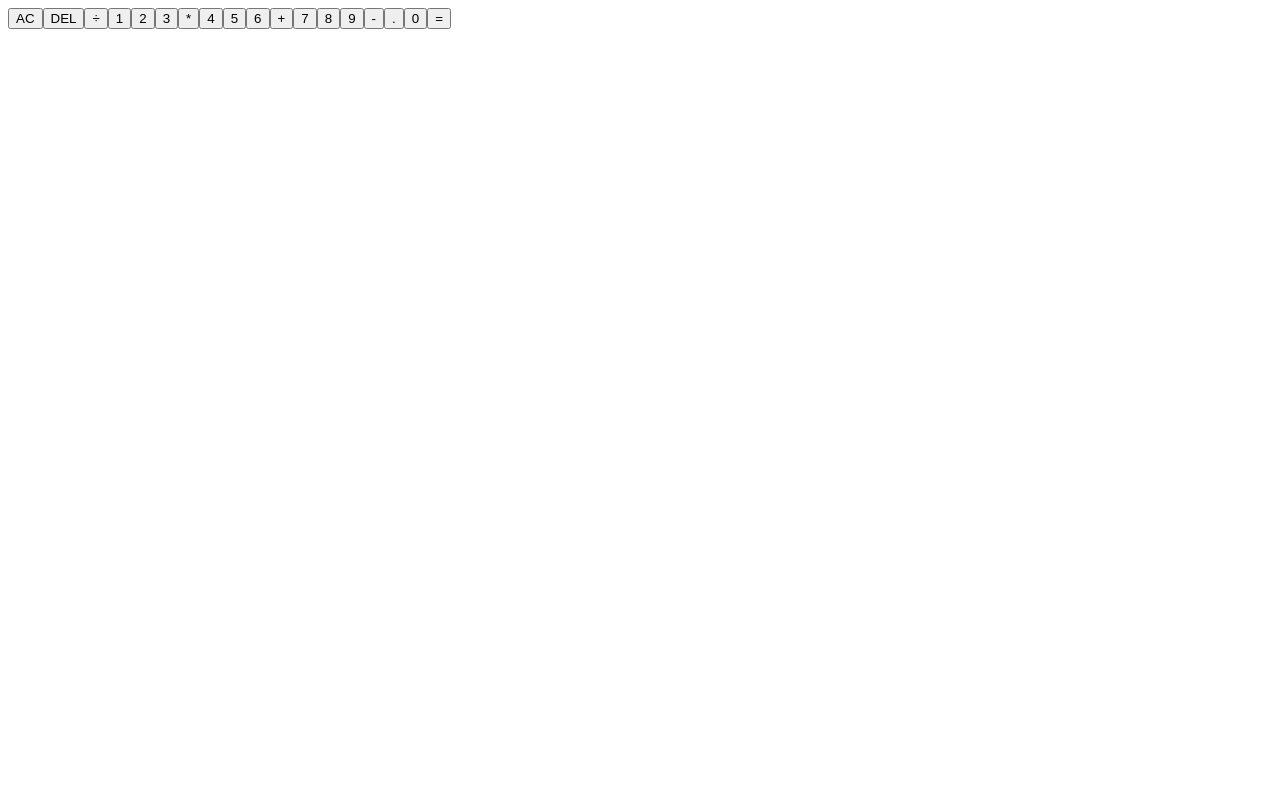
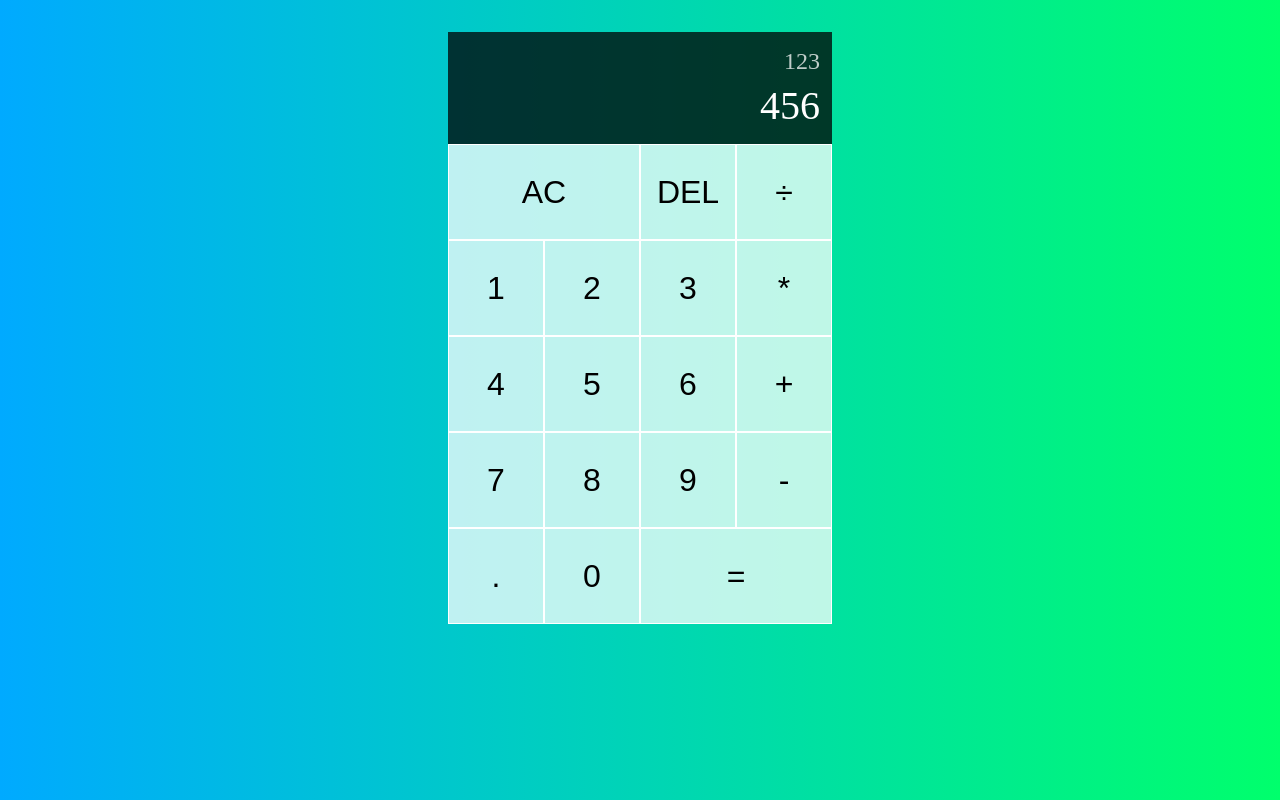
Before and after one commit to XiaoMaShawn/calculator-react, a React (Create React App) app in the folder calculator-react/: page / in a window 1280 px wide. Built offline with nearby package versions, Linux system fonts and the light colour scheme.

Commit message:
css style for calculator

```diff
--- a/calculator-react/src/App.css
+++ b/calculator-react/src/App.css
@@ -1,38 +1,59 @@
-.App {
-  text-align: center;
+*,
+*::before,
+*::after {
+  box-sizing: border-box;
 }
 
-.App-logo {
-  height: 40vmin;
-  pointer-events: none;
+body {
+  margin: 0;
+  background: linear-gradient(to right, #00AAFF, #00FF6C);
 }
 
-@media (prefers-reduced-motion: no-preference) {
-  .App-logo {
-    animation: App-logo-spin infinite 20s linear;
-  }
+.calculator-grid {
+  display: grid;
+  margin-top: 2rem;
+  justify-content: center;
+  grid-template-columns: repeat(4, 6rem);
+  grid-template-rows: minmax(7rem, auto) repeat(5, 6rem);
 }
 
-.App-header {
-  background-color: #282c34;
-  min-height: 100vh;
+.calculator-grid>button {
+  cursor: pointer;
+  font-size: 2rem;
+  border: 1px solid white;
+  outline: none;
+  background-color: rgba(255, 255, 255, .75);
+}
+
+.calculator-grid>button:hover,
+.calculator-grid>button:focus {
+  background-color: rgba(255, 255, 255, .9);
+
+}
+
+.span-two {
+  grid-column: span 2;
+}
+
+.output {
+  grid-column: 1 / -1;
+  background-color: rgba(0, 0, 0, .75);
   display: flex;
   flex-direction: column;
-  align-items: center;
-  justify-content: center;
-  font-size: calc(10px + 2vmin);
-  color: white;
+  align-items: flex-end;
+  justify-content: space-around;
+  padding: .75rem;
+  word-wrap: break-word;
+  word-break: break-all;
 }
 
-.App-link {
-  color: #61dafb;
+.output .previous-operand {
+  color: rgba(255, 255, 255, .75);
+  font-size: 1.5rem;
+
 }
 
-@keyframes App-logo-spin {
-  from {
-    transform: rotate(0deg);
-  }
-  to {
-    transform: rotate(360deg);
-  }
+.output .current-operand {
+  color: white;
+  font-size: 2.5rem;
 }
--- a/calculator-react/src/App.js
+++ b/calculator-react/src/App.js
@@ -1,11 +1,11 @@
-// import './App.css';
+import './App.css';
 
 function App() {
   return (
-    <div className="calculated-grid">
+    <div className="calculator-grid">
       <div className="output">
-        <div className="previous-operand"></div>
-        <div className="current-operand"></div>
+        <div className="previous-operand">123</div>
+        <div className="current-operand">456</div>
       </div>
       <button className="span-two">AC</button>
       <button>DEL</button>
```
